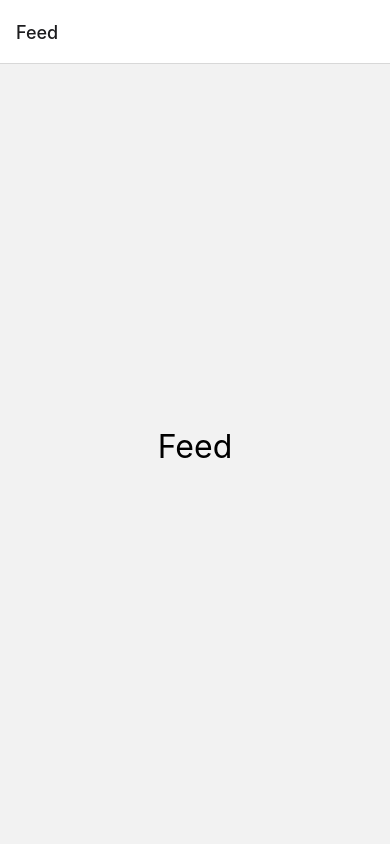
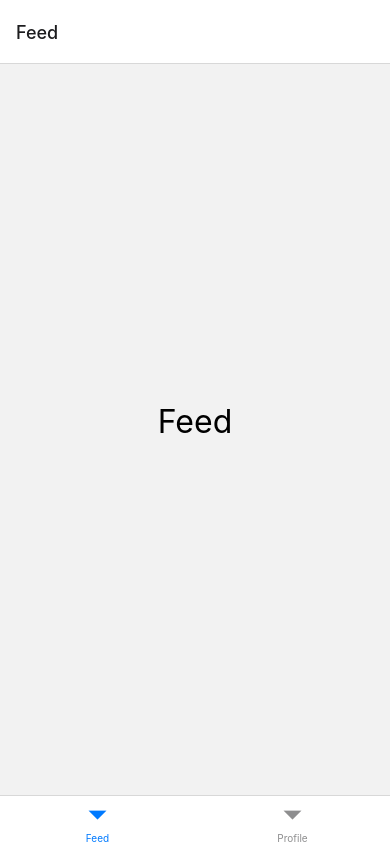
Before and after one commit to osmanesad/codeacademy, a React Native app: screen / in a window 390 px wide. Built offline with nearby package versions, Linux system fonts and the light colour scheme.

Commit message:
Update - TabView

```diff
--- a/App.js
+++ b/App.js
@@ -1,7 +1,24 @@
 import React from 'react';
 import { StyleSheet, Text, View } from 'react-native';
 import { NavigationContainer } from '@react-navigation/native';
+import { createBottomTabNavigator } from '@react-navigation/bottom-tabs';
 import { createStackNavigator } from '@react-navigation/stack';
+
+const Stack = createStackNavigator();
+
+const OverviewScreen = () => (
+  <View style={styles.layout}>
+    <Text style={styles.title}>Overview</Text>
+  </View>
+);
+
+const ProfileNavigator = () => (
+  <Stack.Navigator>
+    <Stack.Screen name="Overview" component={OverviewScreen} />
+  </Stack.Navigator>
+);
+
+// Add the new stack navigator above this line
 
 const FeedScreen = () => (
   <View style={styles.layout}>
@@ -9,12 +26,13 @@ const FeedScreen = () => (
   </View>
 );
 
-const Stack = createStackNavigator();
+const Tab = createBottomTabNavigator();
 
 export const AppNavigator = () => (
-  <Stack.Navigator>
-    <Stack.Screen name="Feed" component={FeedScreen} />
-  </Stack.Navigator>
+  <Tab.Navigator>
+    <Tab.Screen name="Feed" component={FeedScreen} />
+    <Tab.Screen name="Profile" component={ProfileNavigator} />
+  </Tab.Navigator>
 );
 
 const App = () => (
```
Also changed, not shown: package.json (+10 -2 lines), 1 other file (tests, documents, lock files or other folders).
